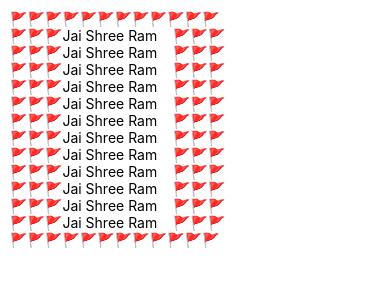
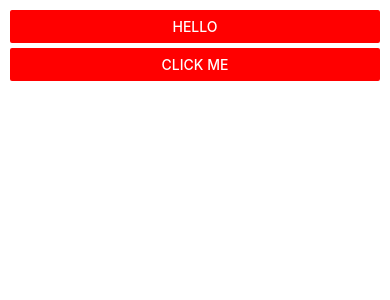
Before and after one commit to gopalkushwah/React-Native, a React Native app: screen / in a window 390 px wide. Shown: the top 300 px of the page. Built offline with nearby package versions, Linux system fonts and the light colour scheme.

Commit message:
Button Component

```diff
--- a/App.tsx
+++ b/App.tsx
@@ -4,40 +4,56 @@ import {
   Text,
   StyleSheet,
   Button,
+  Alert,
 
  } from "react-native";
 
  const App = () : JSX.Element =>{
+
+  const handleButtonPress = () => {
+    Alert.alert('Button Pressed', 'Hello from React Native!');
+  };
+
   return(
     <View style={{
       borderRadius : 20,
       margin :10
     }}>
       {/*
-        <Text> component is used for displaying text or text content within your mobile application.
-        It's the primary component for rendering text elements and is an essential part of building user interfaces.
+        the <Button> component is used for creating buttons or interactive elements within your mobile application.
+        It is a core component for handling user interaction and providing a way for users to trigger actions when pressed.
+        The <Button> component is typically used for actions like submitting a form, navigating to another screen, or triggering some application logic.
       */}
-      <Text>🚩🚩🚩🚩🚩🚩🚩🚩🚩🚩🚩🚩</Text>
-      <Text>🚩🚩🚩Jai Shree Ram    🚩🚩🚩</Text>
-      <Text>🚩🚩🚩Jai Shree Ram    🚩🚩🚩</Text>
-      <Text>🚩🚩🚩Jai Shree Ram    🚩🚩🚩</Text>
-      <Text>🚩🚩🚩Jai Shree Ram    🚩🚩🚩</Text>
-      <Text>🚩🚩🚩Jai Shree Ram    🚩🚩🚩</Text>
-      <Text>🚩🚩🚩Jai Shree Ram    🚩🚩🚩</Text>
-      <Text>🚩🚩🚩Jai Shree Ram    🚩🚩🚩</Text>
-      <Text>🚩🚩🚩Jai Shree Ram    🚩🚩🚩</Text>
-      <Text>🚩🚩🚩Jai Shree Ram    🚩🚩🚩</Text>
-      <Text>🚩🚩🚩Jai Shree Ram    🚩🚩🚩</Text>
-      <Text>🚩🚩🚩Jai Shree Ram    🚩🚩🚩</Text>
-      <Text>🚩🚩🚩Jai Shree Ram    🚩🚩🚩</Text>
-      <Text>🚩🚩🚩🚩🚩🚩🚩🚩🚩🚩🚩🚩</Text>
+
+      <Button
+        title="Hello"
+        color="red"
+        onPress={()=>{
+          Alert.alert("जय श्री राम   🚩");
+        }}
+        accessibilityLabel="Press this button"
+
+      ></Button>
+      <View
+        style={{
+          marginTop : 5
+        }}
+      >
+        <Button
+          title="Click me"
+          color="red"
+          onPress={handleButtonPress}
+          accessibilityLabel="Press this button"
+          // disabled={true}
+          disabled={false}
+          testID="my-button"
+        ></Button>
+      </View>
+
 
     </View>
   )
  }
 
- const styles = StyleSheet.create({
-
-});
 
  export default App;
```
